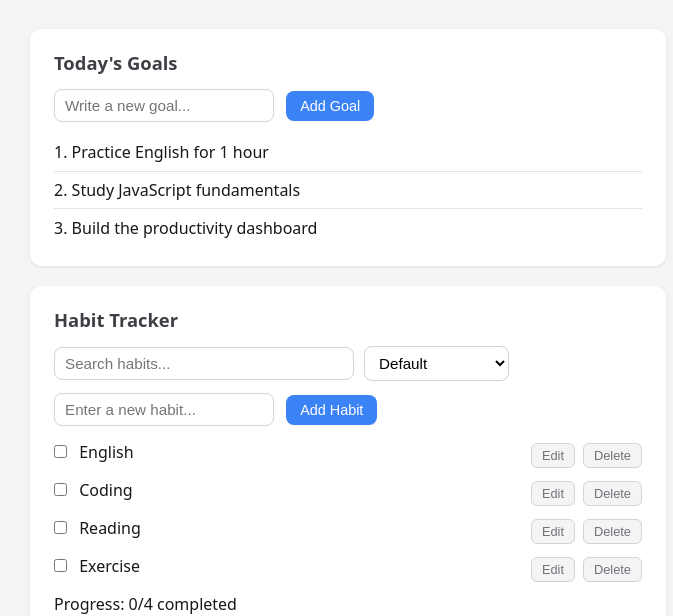
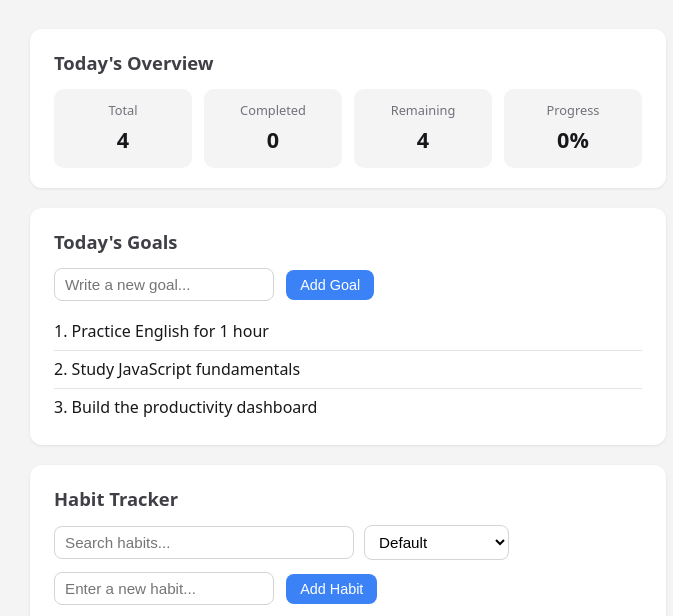
Before and after one commit to Salvatorepolise/productivity-dashboard, a plain HTML site: page index.html in a window 1280 px wide. Shown: the part 78-694 px from the top of the page, without its empty margins (292-965 px from the left). Drawn offline with Linux system fonts and the light colour scheme.

Commit message:
Day 14: add dashboard statistics overview connected to state

```diff
--- a/index.html
+++ b/index.html
@@ -8,6 +8,29 @@
   </head>
   <body>
     <h1>Productivity Dashboard</h1>
+
+    <!-- OVERVIEW -->
+    <section>
+      <h2>Today's Overview</h2>
+      <div class="stats-grid">
+        <div class="stat-card">
+          <span class="stat-label">Total</span>
+          <strong id="total-habits" class="stat-value">0</strong>
+        </div>
+        <div class="stat-card">
+          <span class="stat-label">Completed</span>
+          <strong id="completed-habits" class="stat-value">0</strong>
+        </div>
+        <div class="stat-card">
+          <span class="stat-label">Remaining</span>
+          <strong id="remaining-habits" class="stat-value">0</strong>
+        </div>
+        <div class="stat-card">
+          <span class="stat-label">Progress</span>
+          <strong id="progress-percentage" class="stat-value">0%</strong>
+        </div>
+      </div>
+    </section>
 
     <!-- GOALS -->
     <section>
@@ -27,7 +50,6 @@
     <section>
       <h2>Habit Tracker</h2>
 
-      <!-- SEARCH + SORT -->
       <div class="habits-controls">
         <input
           type="text"
@@ -42,7 +64,6 @@
         </select>
       </div>
 
-      <!-- ADD HABIT -->
       <div style="margin-bottom: 14px">
         <input
           type="text"
@@ -105,7 +126,7 @@
     <!-- FOOTER -->
     <section>
       <p style="margin: 0; color: #71717a; font-size: 0.9rem">
-        Day 13 · September 16, 2026 · MRR: $0
+        Day 14 · September 17, 2026 · MRR: $0
       </p>
     </section>
 
--- a/script.js
+++ b/script.js
@@ -53,7 +53,7 @@ function saveHabits() {
 
 function getFilteredHabits() {
   if (!searchText.trim()) {
-    return [...habitsData]; // copia, non muta lo state
+    return [...habitsData];
   }
 
   return habitsData.filter((habit) =>
@@ -134,7 +134,6 @@ function renderHabits() {
 function addHabit() {
   const input = document.getElementById("new-habit-input");
   const name = input.value.trim();
-
   if (!name) return;
 
   const id = name.toLowerCase().replace(/\s+/g, "-");
@@ -142,18 +141,12 @@ function addHabit() {
   const exists = habitsData.some(
     (h) => h.name.toLowerCase() === name.toLowerCase(),
   );
-
   if (exists) {
     alert("This habit already exists");
     return;
   }
 
-  habitsData.push({
-    id: id,
-    name: name,
-    completed: false,
-  });
-
+  habitsData.push({ id, name, completed: false });
   saveHabits();
   renderHabits();
   updateProgress();
@@ -186,9 +179,7 @@ function editHabit(id) {
   }
 
   habitsData = habitsData.map((h) => {
-    if (h.id === id) {
-      return { ...h, name: trimmedName };
-    }
+    if (h.id === id) return { ...h, name: trimmedName };
     return h;
   });
 
@@ -205,6 +196,23 @@ function updateHabit(id) {
   saveHabits();
   updateProgress();
   renderHabits();
+}
+
+// ===== STATISTICS (Day 14) =====
+function updateStatistics() {
+  const total = habitsData.length;
+
+  const completed = habitsData.reduce((count, habit) => {
+    return habit.completed ? count + 1 : count;
+  }, 0);
+
+  const remaining = total - completed;
+  const percentage = total === 0 ? 0 : Math.round((completed / total) * 100);
+
+  document.getElementById("total-habits").textContent = total;
+  document.getElementById("completed-habits").textContent = completed;
+  document.getElementById("remaining-habits").textContent = remaining;
+  document.getElementById("progress-percentage").textContent = `${percentage}%`;
 }
 
 function updateProgress() {
@@ -237,6 +245,8 @@ function updateProgress() {
   } else {
     messageEl.textContent = "Good progress! 💪";
   }
+
+  updateStatistics();
 }
 
 function resetHabits() {
@@ -264,13 +274,11 @@ document.getElementById("habits").addEventListener("change", function (event) {
   }
 });
 
-// Search
 document.getElementById("search-habit-input").addEventListener("input", (e) => {
   searchText = e.target.value;
   renderHabits();
 });
 
-// Sort
 document.getElementById("sort-habits").addEventListener("change", (e) => {
   sortOption = e.target.value;
   renderHabits();
--- a/style.css
+++ b/style.css
@@ -223,3 +223,34 @@ textarea:focus {
   outline: none;
   border-color: #3b82f6;
 }
+
+.stats-grid {
+  display: grid;
+  grid-template-columns: repeat(4, 1fr);
+  gap: 12px;
+}
+
+.stat-card {
+  background: #f4f4f5;
+  border-radius: 10px;
+  padding: 12px 10px;
+  text-align: center;
+}
+
+.stat-label {
+  display: block;
+  font-size: 0.8rem;
+  color: #71717a;
+  margin-bottom: 4px;
+}
+
+.stat-value {
+  font-size: 1.35rem;
+  color: #18181b;
+}
+
+@media (max-width: 600px) {
+  .stats-grid {
+    grid-template-columns: repeat(2, 1fr);
+  }
+}
```
Also changed, not shown: README.md.
